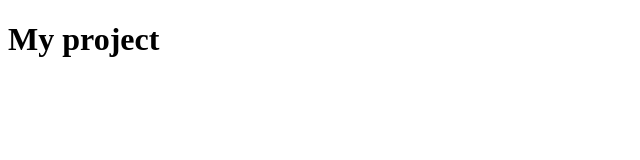
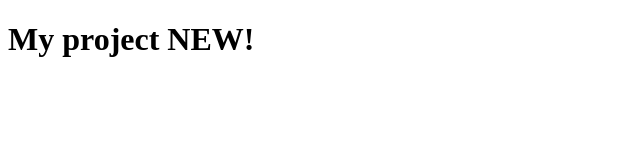
Before and after one commit to serviza/my-project, a plain HTML site: page index.html in a window 1280 px wide. Shown: the whole page, without its empty margins (0-640 px from the left). Drawn offline with Linux system fonts and the light colour scheme.

Commit message:
title was changed

```diff
--- a/index.html
+++ b/index.html
@@ -7,6 +7,6 @@
     <title>My project</title>
 </head>
 <body>
-    <h1>My project</h1>
+    <h1>My project NEW!</h1>
 </body>
 </html>
```
